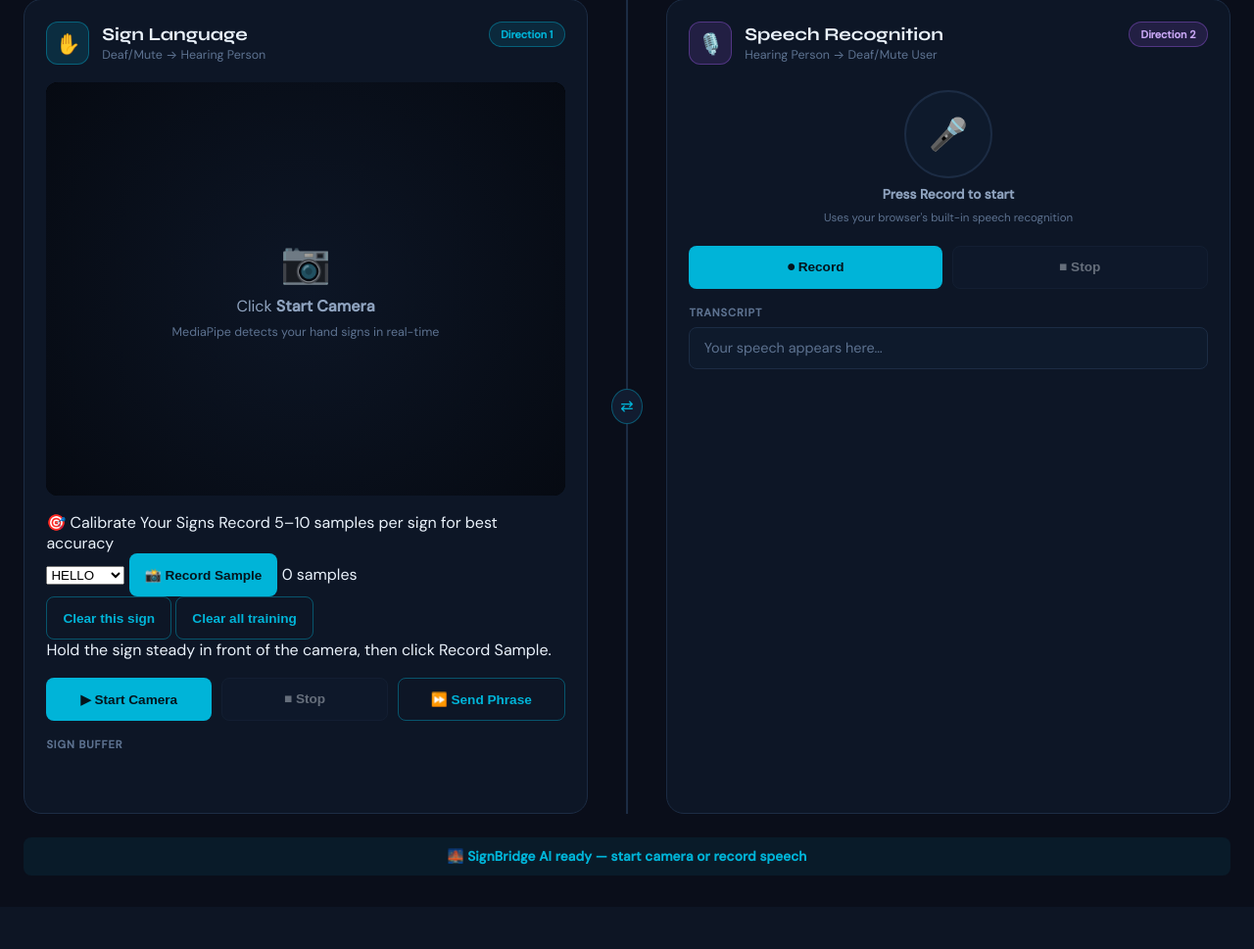
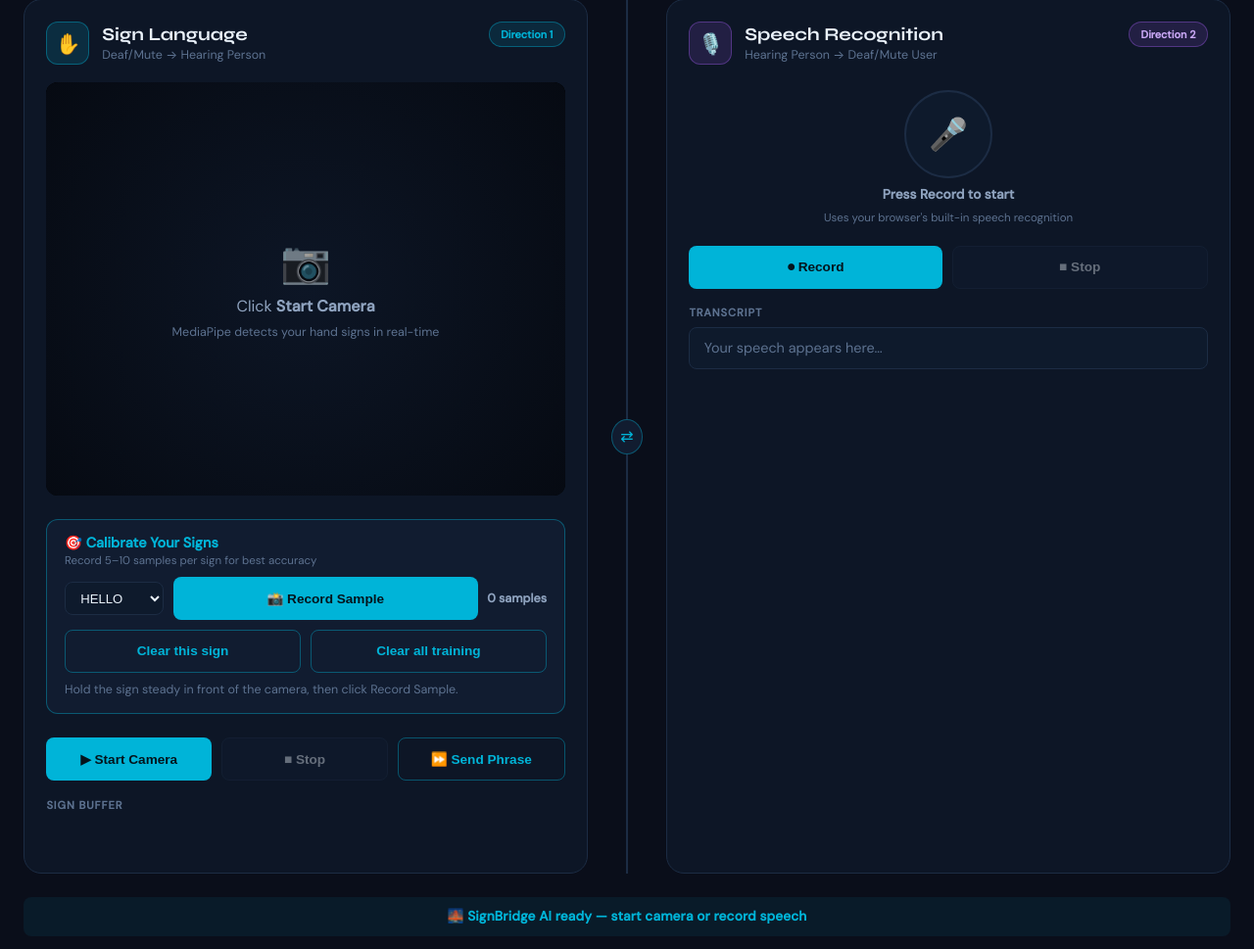
Before and after one commit to kalashrao07-sys/SignBridge-AI-MVP, a Flask app: page / in a window 1280 px wide. Shown: the part 360-1329 px from the top of the page at 98% size. Before the commit the page ends 1243 px from the top, so only its background shows below. Run offline with Flask 3, Linux system fonts and the light colour scheme; some libraries are stand-ins or nearby versions.

Commit message:
feat: add calibration panel styles to enhance UI for sign recording

```diff
--- a/static/css/style.css
+++ b/static/css/style.css
@@ -891,3 +891,48 @@ p { margin: 0; }
   color: var(--accent);
   text-transform: uppercase;
 }
+
+/* Add to static/css/style.css — matches existing --accent/--bg-card theme */
+
+.calib-panel {
+  background: var(--bg-card);
+  border: 1px solid var(--border-accent);
+  border-radius: var(--radius-md);
+  padding: 0.9rem 1.1rem;
+  display: flex;
+  flex-direction: column;
+  gap: 0.6rem;
+  margin: 0.4rem 0;
+}
+
+.calib-hdr { display: flex; flex-direction: column; gap: 0.1rem; }
+.calib-title { font-weight: 700; color: var(--accent); font-size: 0.9rem; }
+.calib-sub   { font-size: 0.72rem; color: var(--text-muted); }
+
+.calib-row {
+  display: flex;
+  align-items: center;
+  gap: 0.6rem;
+  flex-wrap: wrap;
+}
+
+.calib-select {
+  background: var(--bg-card-alt);
+  color: var(--text-primary);
+  border: 1px solid var(--border-soft);
+  border-radius: var(--radius-sm);
+  padding: 0.45rem 0.7rem;
+  font-size: 0.82rem;
+}
+
+.calib-count {
+  font-size: 0.78rem;
+  color: var(--text-secondary);
+  font-weight: 600;
+}
+
+.calib-status {
+  font-size: 0.78rem;
+  color: var(--text-muted);
+  min-height: 1.1rem;
+}
```
